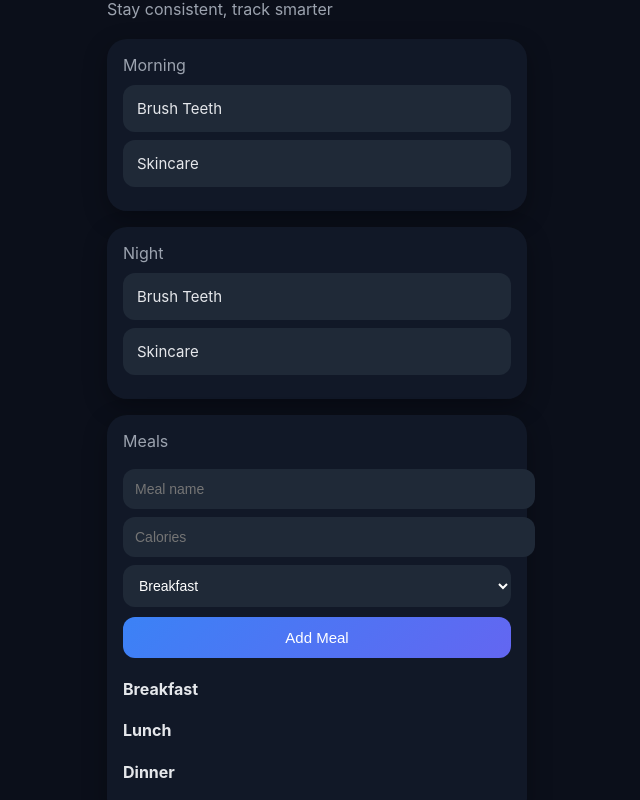
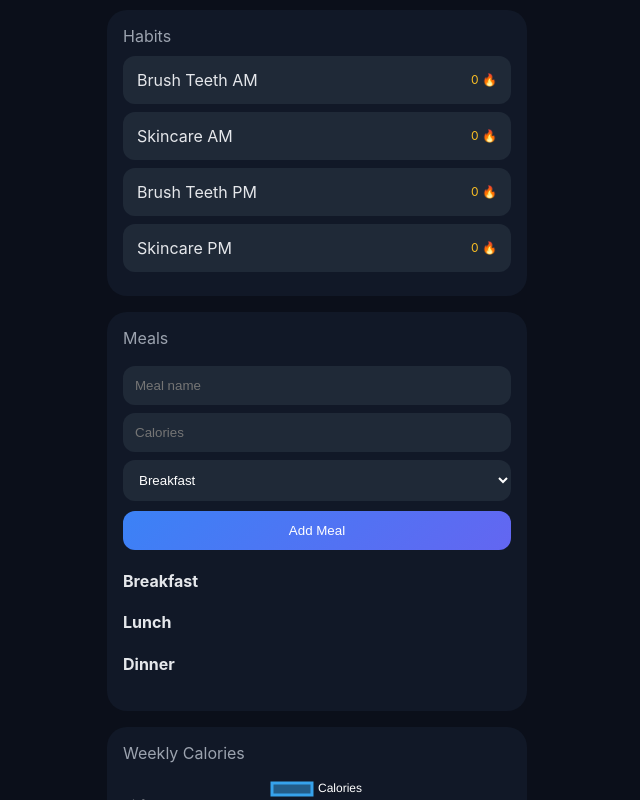
Before and after one commit to 5uda/Dailytracker, a plain HTML site: page index.html in a window 1280 px wide. Shown: the part 79-879 px from the top of the page, without its empty margins (323-963 px from the left). Drawn offline with nearby package versions, Linux system fonts and the light colour scheme.

Commit message:
index.html

```diff
--- a/index.html
+++ b/index.html
@@ -8,7 +8,7 @@
 
   <style>
     body {
-      font-family: -apple-system, BlinkMacSystemFont, "SF Pro Display", sans-serif;
+      font-family: -apple-system, BlinkMacSystemFont, sans-serif;
       background: #0b0f1a;
       color: #e5e7eb;
       margin: 0;
@@ -20,28 +20,17 @@
       padding: 20px;
     }
 
-    h1 {
-      font-size: 28px;
-      margin-bottom: 5px;
-    }
-
-    .subtitle {
-      color: #9ca3af;
-      margin-bottom: 20px;
-    }
-
     .card {
       background: #111827;
       border-radius: 20px;
       padding: 16px;
       margin-bottom: 16px;
-      box-shadow: 0 8px 25px rgba(0,0,0,0.3);
+      overflow: hidden;
     }
 
     .section-title {
-      font-size: 16px;
+      color: #9ca3af;
       margin-bottom: 10px;
-      color: #9ca3af;
     }
 
     .task {
@@ -49,12 +38,9 @@
       margin: 8px 0;
       background: #1f2937;
       border-radius: 12px;
-      font-size: 15px;
-      transition: 0.2s;
-    }
-
-    .task:active {
-      transform: scale(0.98);
+      display: flex;
+      justify-content: space-between;
+      align-items: center;
     }
 
     .done {
@@ -62,15 +48,21 @@
       text-decoration: line-through;
     }
 
+    .streak {
+      font-size: 12px;
+      color: #fbbf24;
+    }
+
     input, select {
       width: 100%;
+      max-width: 100%;
+      box-sizing: border-box;
       padding: 12px;
       margin-top: 8px;
       border-radius: 12px;
       border: none;
       background: #1f2937;
       color: white;
-      font-size: 14px;
     }
 
     button {
@@ -79,10 +71,8 @@
       margin-top: 10px;
       border-radius: 12px;
       border: none;
-      background: linear-gradient(135deg, #3b82f6, #6366f1);
+      background: linear-gradient(135deg,#3b82f6,#6366f1);
       color: white;
-      font-size: 15px;
-      font-weight: 500;
     }
 
     .meal-item {
@@ -96,7 +86,6 @@
       width: auto;
       padding: 4px 8px;
       margin-left: 5px;
-      border-radius: 6px;
       font-size: 12px;
       background: #374151;
     }
@@ -104,30 +93,33 @@
     .actions button:last-child {
       background: #ef4444;
     }
-
-    canvas {
-      margin-top: 10px;
-    }
   </style>
 </head>
 
 <body>
-
 <div class="container">
 
-  <h1>Daily Tracker</h1>
-  <div class="subtitle">Stay consistent, track smarter</div>
+  <h2>Daily Tracker</h2>
 
   <div class="card">
-    <div class="section-title">Morning</div>
-    <div class="task" onclick="toggleTask(this)">Brush Teeth</div>
-    <div class="task" onclick="toggleTask(this)">Skincare</div>
-  </div>
+    <div class="section-title">Habits</div>
 
-  <div class="card">
-    <div class="section-title">Night</div>
-    <div class="task" onclick="toggleTask(this)">Brush Teeth</div>
-    <div class="task" onclick="toggleTask(this)">Skincare</div>
+    <div class="task" onclick="toggleTask(this,'teeth_am')">
+      Brush Teeth AM <span class="streak" id="teeth_am"></span>
+    </div>
+
+    <div class="task" onclick="toggleTask(this,'skin_am')">
+      Skincare AM <span class="streak" id="skin_am"></span>
+    </div>
+
+    <div class="task" onclick="toggleTask(this,'teeth_pm')">
+      Brush Teeth PM <span class="streak" id="teeth_pm"></span>
+    </div>
+
+    <div class="task" onclick="toggleTask(this,'skin_pm')">
+      Skincare PM <span class="streak" id="skin_pm"></span>
+    </div>
+
   </div>
 
   <div class="card">
@@ -155,17 +147,42 @@
 </div>
 
 <script>
+
+// DATE
 function todayKey(offset=0){
   const d=new Date();
   d.setDate(d.getDate()-offset);
   return d.toISOString().split("T")[0];
 }
 
-function toggleTask(el){
+// ---------- HABITS + STREAKS ----------
+function toggleTask(el,key){
   el.classList.toggle("done");
+
+  let data=JSON.parse(localStorage.getItem("streaks"))||{};
+  const today=new Date().toDateString();
+
+  if(!data[key]){
+    data[key]={count:0,last:null};
+  }
+
+  if(data[key].last!==today){
+    data[key].count++;
+    data[key].last=today;
+  }
+
+  localStorage.setItem("streaks",JSON.stringify(data));
+  updateStreakUI();
 }
 
-// MEALS
+function updateStreakUI(){
+  const data=JSON.parse(localStorage.getItem("streaks"))||{};
+  ["teeth_am","skin_am","teeth_pm","skin_pm"].forEach(k=>{
+    document.getElementById(k).innerText = (data[k]?.count||0)+" 🔥";
+  });
+}
+
+// ---------- MEALS ----------
 function addMeal(){
   const meal=document.getElementById("mealInput").value.trim();
   const cal=parseInt(document.getElementById("calInput").value)||0;
@@ -229,7 +246,7 @@ function editMeal(type,index){
   }
 }
 
-// CHART
+// ---------- CHART ----------
 let chart;
 
 function renderChart(){
@@ -259,14 +276,12 @@ function renderChart(){
       datasets:[{
         label:'Calories',
         data:data,
-        borderWidth:2,
         tension:0.4
       }]
     },
     options:{
-      plugins:{
-        legend:{labels:{color:'white'}}
-      },
+      animation:{duration:800},
+      plugins:{legend:{labels:{color:'white'}}},
       scales:{
         x:{ticks:{color:'white'}},
         y:{ticks:{color:'white'}}
@@ -275,8 +290,11 @@ function renderChart(){
   });
 }
 
+// INIT
 displayMeals();
 renderChart();
+updateStreakUI();
+
 </script>
 
 </body>
```
